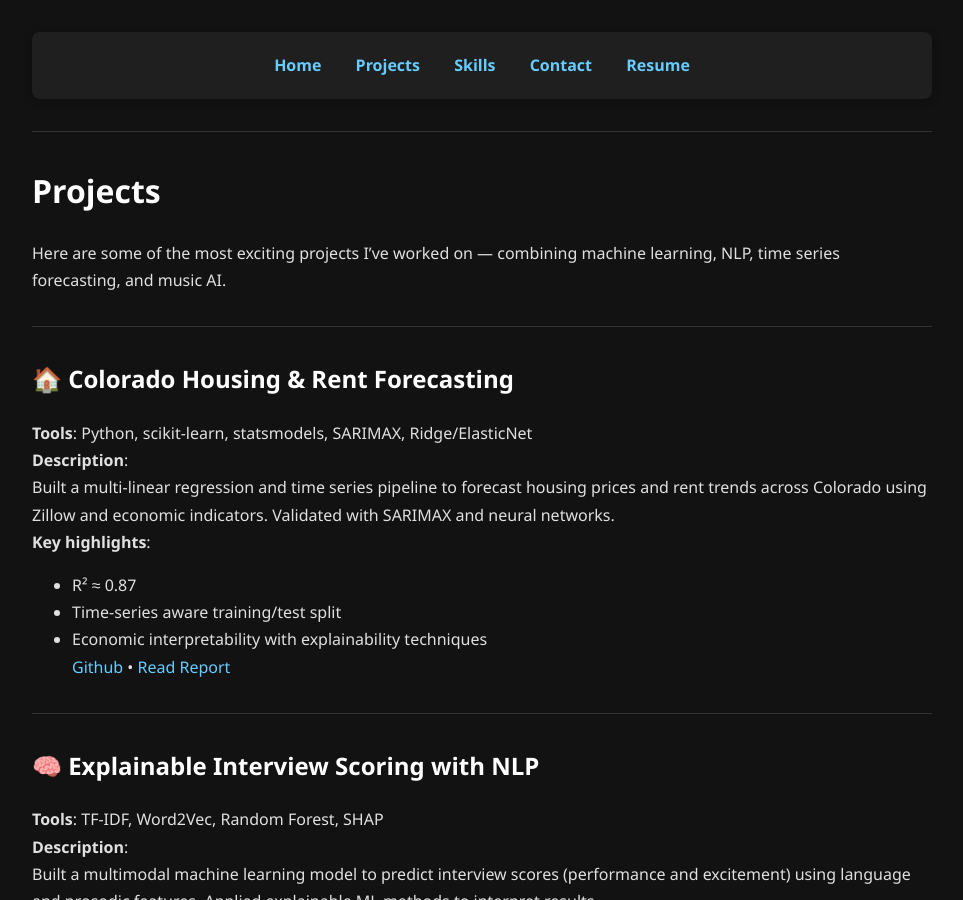
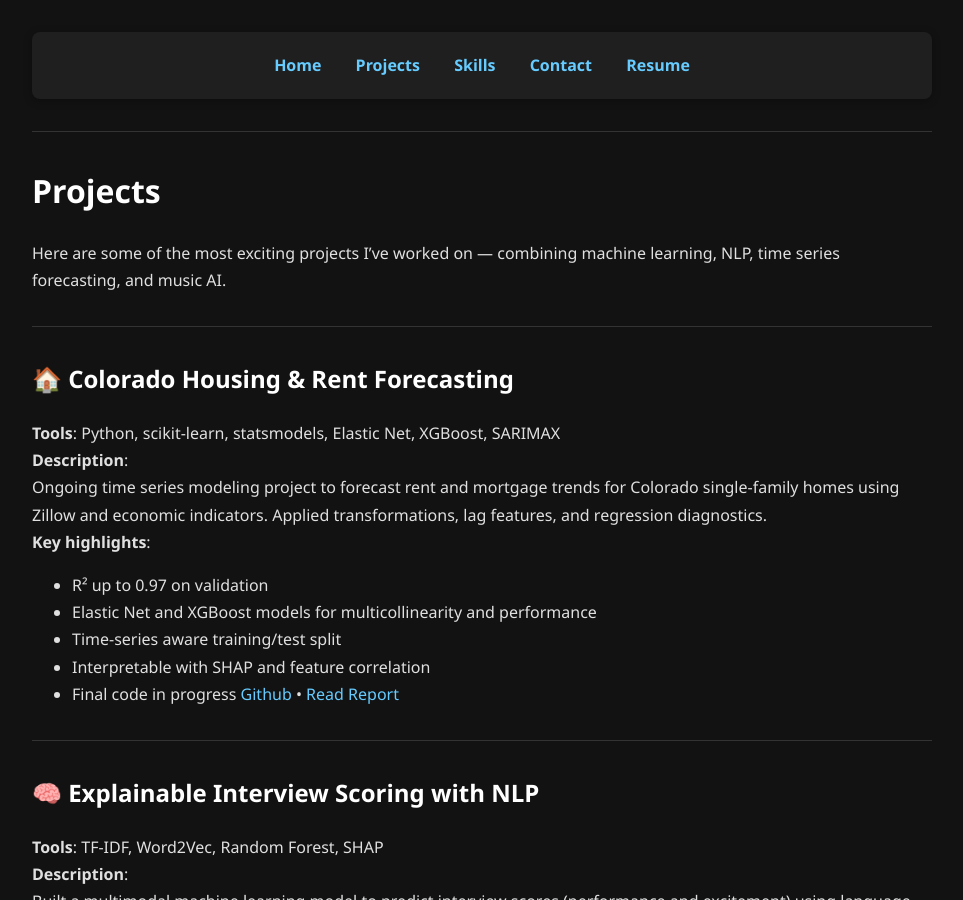
Before and after one commit to Orca71/shahriarnekouei.github.io, a Jekyll site: the page built from projects.md, in a window 1280 px wide and 900 px high. Shown: the whole window, without its empty margins (158-1121 px from the left). Built offline with Jekyll 4.4.1, drawn with Linux system fonts in a browser that asks for light colours.

Commit message:
Update projects.md

```diff
--- a/projects.md
+++ b/projects.md
@@ -11,13 +11,15 @@ Here are some of the most exciting projects I've worked on — combining machine
 
 ## 🏠 Colorado Housing & Rent Forecasting
 
-**Tools**: Python, scikit-learn, statsmodels, SARIMAX, Ridge/ElasticNet
+**Tools**: Python, scikit-learn, statsmodels, Elastic Net, XGBoost, SARIMAX
 **Description**:
-Built a multi-linear regression and time series pipeline to forecast housing prices and rent trends across Colorado using Zillow and economic indicators. Validated with SARIMAX and neural networks.
+Ongoing time series modeling project to forecast rent and mortgage trends for Colorado single-family homes using Zillow and economic indicators. Applied transformations, lag features, and regression diagnostics.
 **Key highlights**:
-- R² ≈ 0.87
+- R² up to 0.97 on validation
+- Elastic Net and XGBoost models for multicollinearity and performance
 - Time-series aware training/test split
-- Economic interpretability with explainability techniques
+- Interpretable with SHAP and feature correlation
+- Final code in progress
 [Github](https://github.com/Orca71/Housing-Market-Forecasting-Time-Series-/tree/main) • [Read Report](https://github.com/Orca71/Housing-Market-Forecasting-Time-Series-/blob/main/HousingForcastReport.pdf)
 
 ---
```
